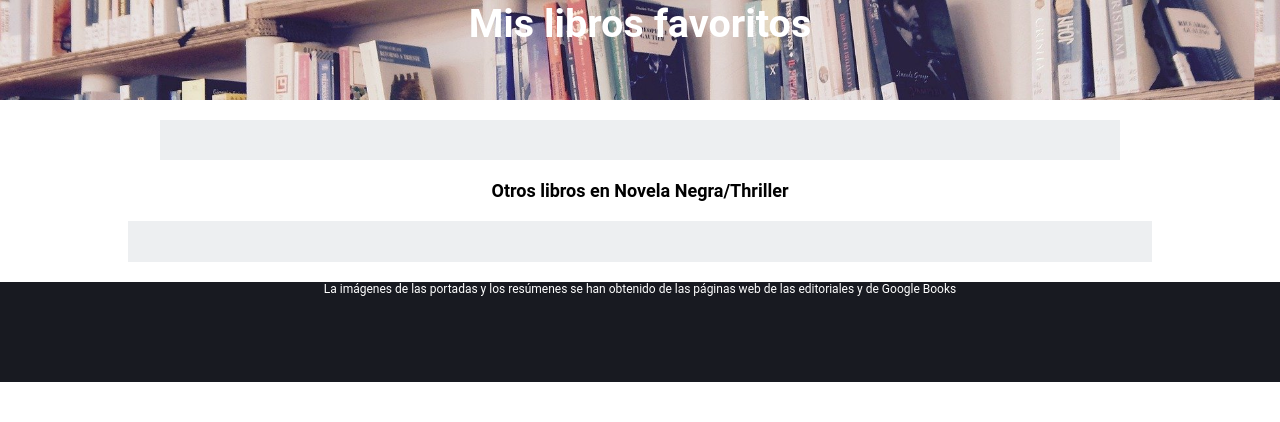
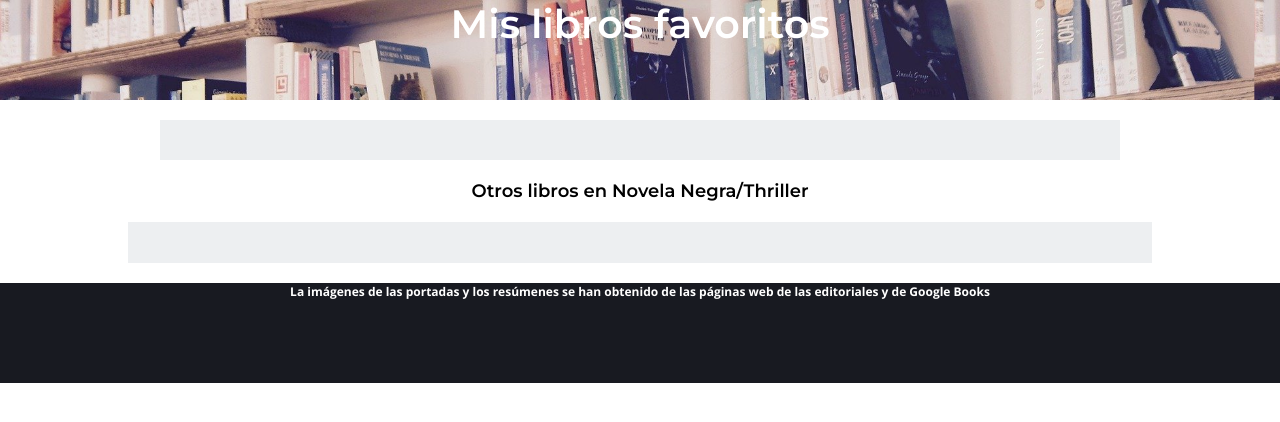
Before and after one commit to amorgado127/HTML_PEC1, a website built with Parcel: page src/detalle.html in a window 1280 px wide. Built offline with nearby package versions, Linux system fonts and the light colour scheme.

Commit message:
commit mas libros 13

```diff
--- a/src/css/detalle.css
+++ /dev/null
@@ -1,91 +0,0 @@
-/***********************************************************/
-/* detalle.css  Hoja de estilo de la página detalle        */
-/***********************************************************/
-
-/* Resetea los márgenes y el padding                       */
-* {
-  margin: 0;
-  padding: 0;
-}
-
-/* Define las variables con los diferentes colores */
-
-:root {
-  --color_principal: #306291;
-  --color_fondo_header_footer: rgb(2, 58, 80);
-  --color_texto_menu_header: lightgray;
-  --color_texto_menu_header_hover: white;
-  --color_fondo_oscuro: rgba(69, 141, 209, 0.5);
-  --color_fondo_claro: rgba(92, 172, 247, 0.2);
-  --color_texto: #1f1f11;
-  --color_contraste: #d9645d;
-  --color_enlace_main: #14c9da;
-}
-
-html {
-  font-family: "Roboto", sans-serif;
-  font-size: 18px;
-  box-sizing: border-box;
-}
-
-/*Extiende el modelo de caja alternativo para ser heredado por el resto de elementos*/
-*,
-*::before,
-*::after {
-  box-sizing: inherit;
-}
-
-h1 {
-  text-align: center;
-  font-size: calc(0.8rem + 2vw);
-  font-family: "Roboto", "Serif";
-}
-
-h2 {
-  text-align: center;
-  font-size: calc(0.8rem + 1vw);
-  font-family: "Roboto", "Serif";
-}
-
-h3 {
-  text-align: center;
-  font-size: calc(0.5rem + 1vw);
-  font-family: "Roboto", "Serif";
-}
-
-h4 {
-  text-align: center;
-  font-size: calc(0.4rem + 1vw);
-  font-family: "Roboto", "Serif";
-}
-
-article,
-p,
-label,
-a,
-li {
-  font-size: calc(0.3rem + 0.9vw);
-  font-family: "Roboto", sans-serif;
-}
-
-.cabecera {
-  display: block;
-  align-items: center;
-  text-align: center;
-  color: white;
-  background-image: url("../img/books-1617327_1920.jpg");
-  background-size: 98% auto;
-  background-color: transparent;
-  max-width: 100vw;
-  height: 100px;
-}
-
-.footer {
-  display: block;
-  align-items: center;
-  text-align: center;
-  color: white;
-  background-color: black;
-  max-width: 100vw;
-  height: 100px;
-}
--- a/src/css/styles.css
+++ b/src/css/styles.css
@@ -30,7 +30,6 @@
 }
 
 html {
-  font-family: "Roboto", sans-serif;
   font-size: 18px;
   box-sizing: border-box;
 }
@@ -46,34 +45,32 @@
 h1 {
   text-align: center;
   font-size: 2.2rem;
-  font-family: "Roboto", "Serif";
+  font-family: "Montserrat", sans-serif;
 }
 
 h2 {
   text-align: center;
   font-size: 1.7rem;
-  font-family: "Roboto", "Serif";
+  font-family: "Montserrat", sans-serif;
 }
 
 h3 {
   text-align: center;
   font-size: 1.3rem;
-  font-family: "Roboto", "Serif";
+  font-family: "Montserrat", sans-serif;
 }
 
 h4 {
   text-align: center;
   font-size: 1rem;
-  font-family: "Roboto", "Serif";
+  font-family: "Montserrat", sans-serif;
 }
 
 article,
 p,
-label,
-a,
-li {
+a {
   font-size: 0.8rem;
-  font-family: "Roboto", sans-serif;
+  font-family: "Open Sans", sans-serif;
 }
 
 .cabecera {
@@ -173,7 +170,6 @@
   background-color: var(--color_cuerpo);
   max-width: 75vw;
   margin: 20px auto 20px auto;
-
 }
 
 .enlaces-libros-categoria {
@@ -209,7 +205,7 @@
 
 .lista-libros {
   display: block;
-  background-color:var(--color_cuerpo);
+  background-color: var(--color_cuerpo);
   max-width: 60vw;
   margin-left: auto;
   margin-right: auto;
@@ -241,6 +237,6 @@
   margin-right: 15px;
 }
 
-.titulo-enlaces-libros{
+.titulo-enlaces-libros {
   text-align: center;
 }
```
Also changed, not shown: src/index.html (+1 -0 lines).
